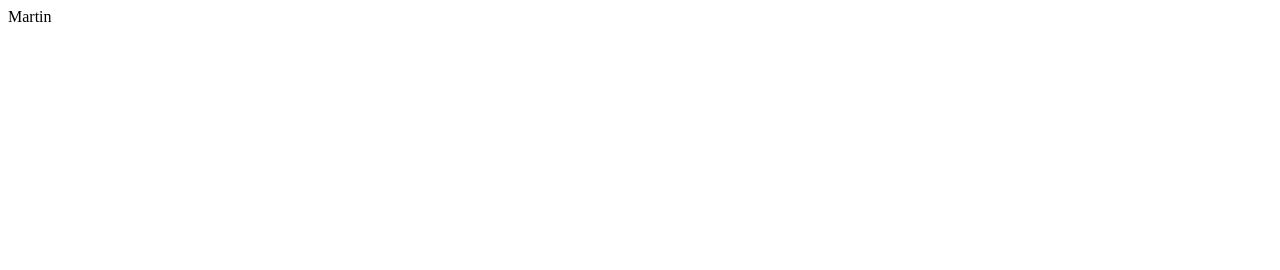
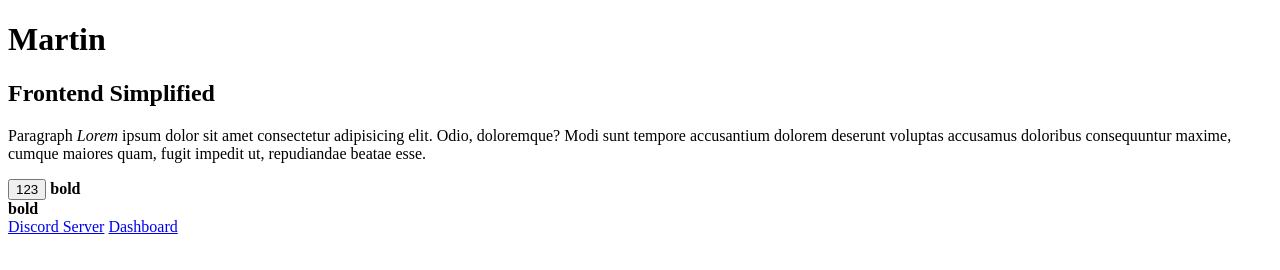
Before and after one commit to oxcymars/HTML-Crash-Course, a plain HTML site: page index.html in a window 1280 px wide. Drawn offline with Linux system fonts and the light colour scheme.

Commit message:
learned how to link files externally and internally, ordered and unordered lists as well

```diff
--- a/index.html
+++ b/index.html
@@ -7,6 +7,15 @@
     <title>Martin Practice</title>
 </head>
 <body>
-    Martin
+    <h1>Martin</h1>
+    <h2>Frontend Simplified</h2>
+    <p>Paragraph <i>Lorem</i> ipsum dolor sit amet consectetur adipisicing elit. Odio, doloremque? Modi sunt tempore accusantium dolorem deserunt voluptas accusamus doloribus consequuntur maxime, cumque maiores quam, fugit impedit ut, repudiandae beatae esse.</p>
+    <button>123</button>
+    <b>bold</b>
+    <div>
+        <b>bold</b>
+    </div>
+    <a href="https://discord.gg/frontend" target="_blank">Discord Server</a>
+    <a href="/test/dashboard.html" target="_blank">Dashboard</a>
 </body>
 </html>
```
Also changed, not shown: test/dashboard.html (added, +39 -0 lines), HTML Practise Assets/FES.svg (added), HTML Practise Assets/dashboard/discord.png (added), HTML Practise Assets/laptop.png (added), test/about.jpg (added).
